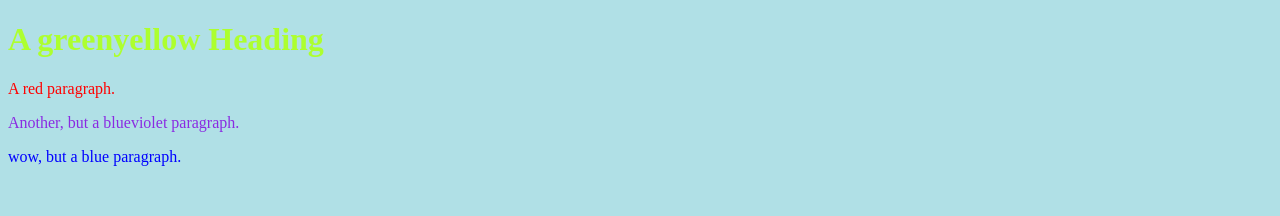
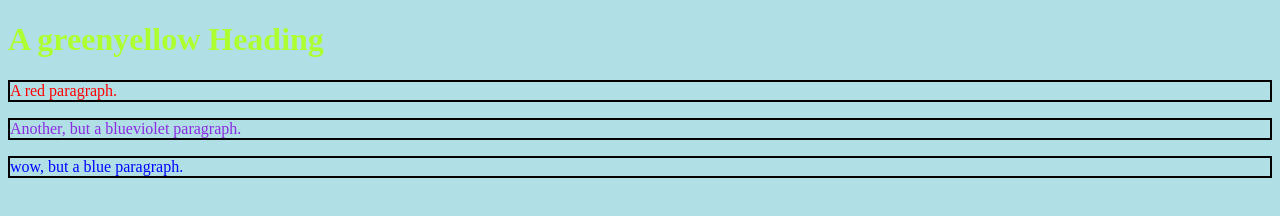
Before and after one commit to alycasey/sandbox, a website: page css.html in a window 1280 px wide. Drawn offline with Linux system fonts and the light colour scheme.

Commit message:
black border

```diff
--- a/css.html
+++ b/css.html
@@ -5,6 +5,10 @@
 
     <head>
         <style>
+            p {
+                border: 2px solid black;
+            }
+
             body {
                 background-color: powderblue;
             }
```
